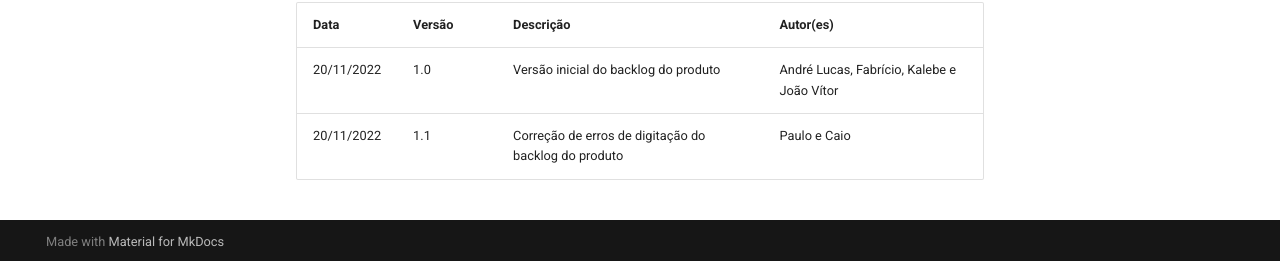
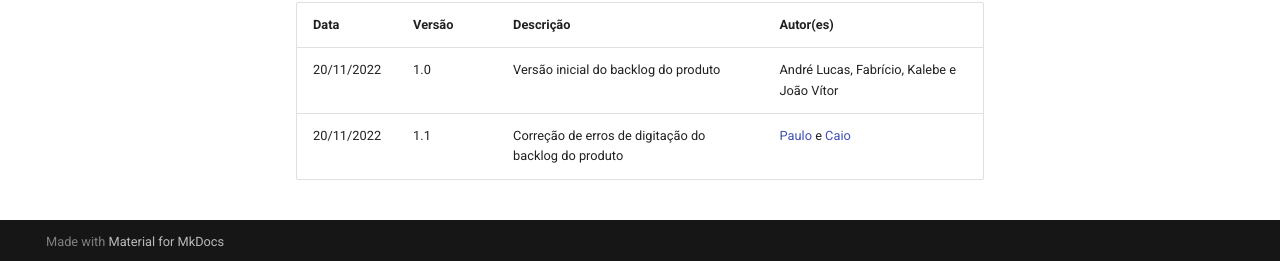
Before and after one commit to fga-eps-mds/2022.2-Amis-Doc, an MkDocs documentation site: the page built from docs/Backlog/backlog.md, in a window 1280 px wide and 900 px high, scrolled down 722 px. Shown: the part 636-897 px from the top of the window. Built offline with MkDocs 1.6.1 and Material for MkDocs 9.7.7, drawn with Linux system fonts in a browser that asks for light colours; part of the change alters nothing that is shown.

```diff
--- a/docs/Backlog/backlog.md
+++ b/docs/Backlog/backlog.md
@@ -19,4 +19,4 @@ No contexto do produto, o Product Backlog foi divido em: Épicos e User Stories.
 | Data | Versão | Descrição | Autor(es) |
 |------|--------|-----------|-----------|
 | 20/11/2022 |  1.0 | Versão inicial do backlog do produto | André Lucas, Fabrício, Kalebe e João Vítor |
-| 20/11/2022 |  1.1 | Correção de erros de digitação do backlog do produto | Paulo e Caio |
+| 20/11/2022 |  1.1 | Correção de erros de digitação do backlog do produto | [Paulo](https://github.com/paulohborba) e [Caio](https://github.com/CaioSulz) |
```
